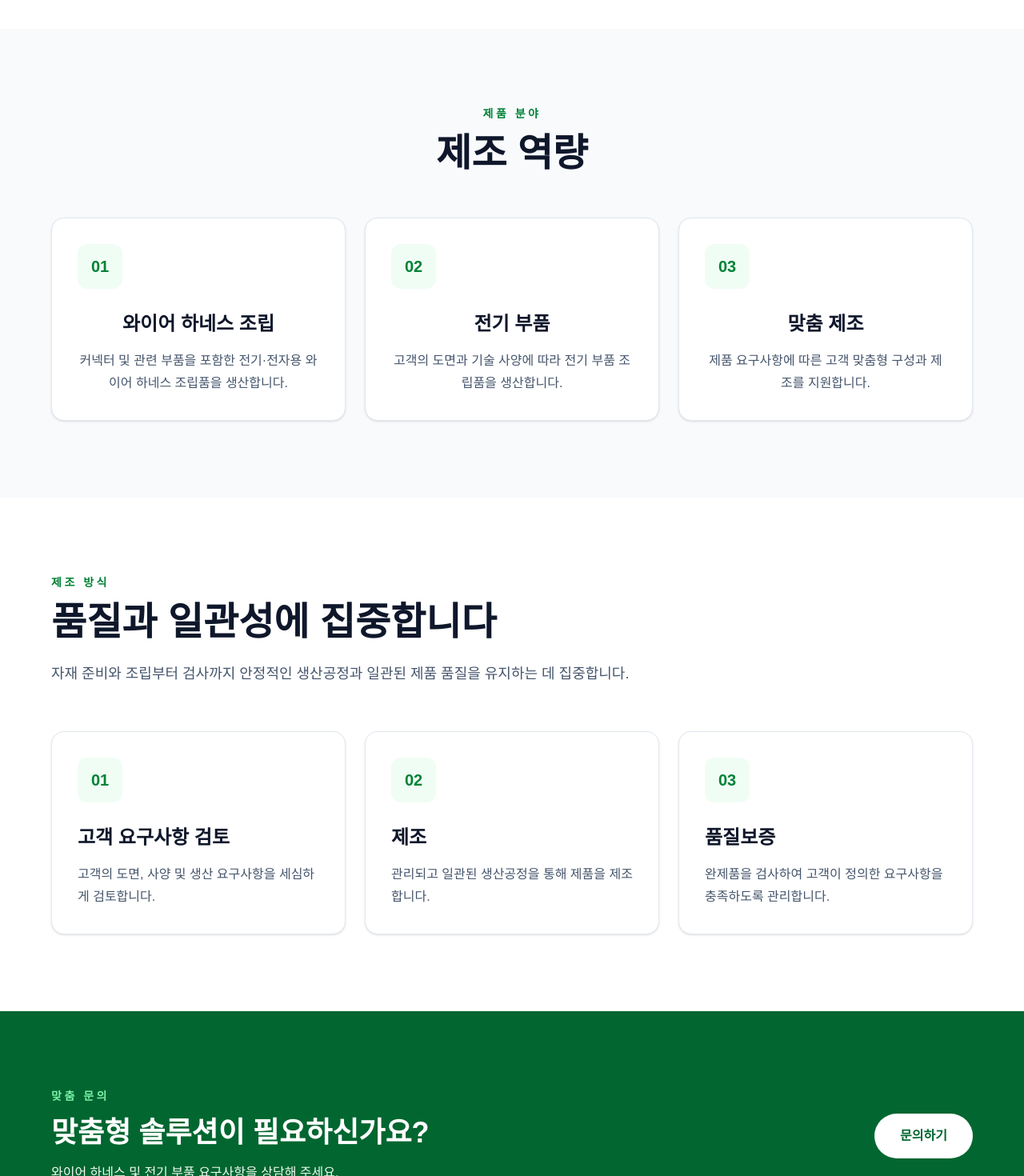
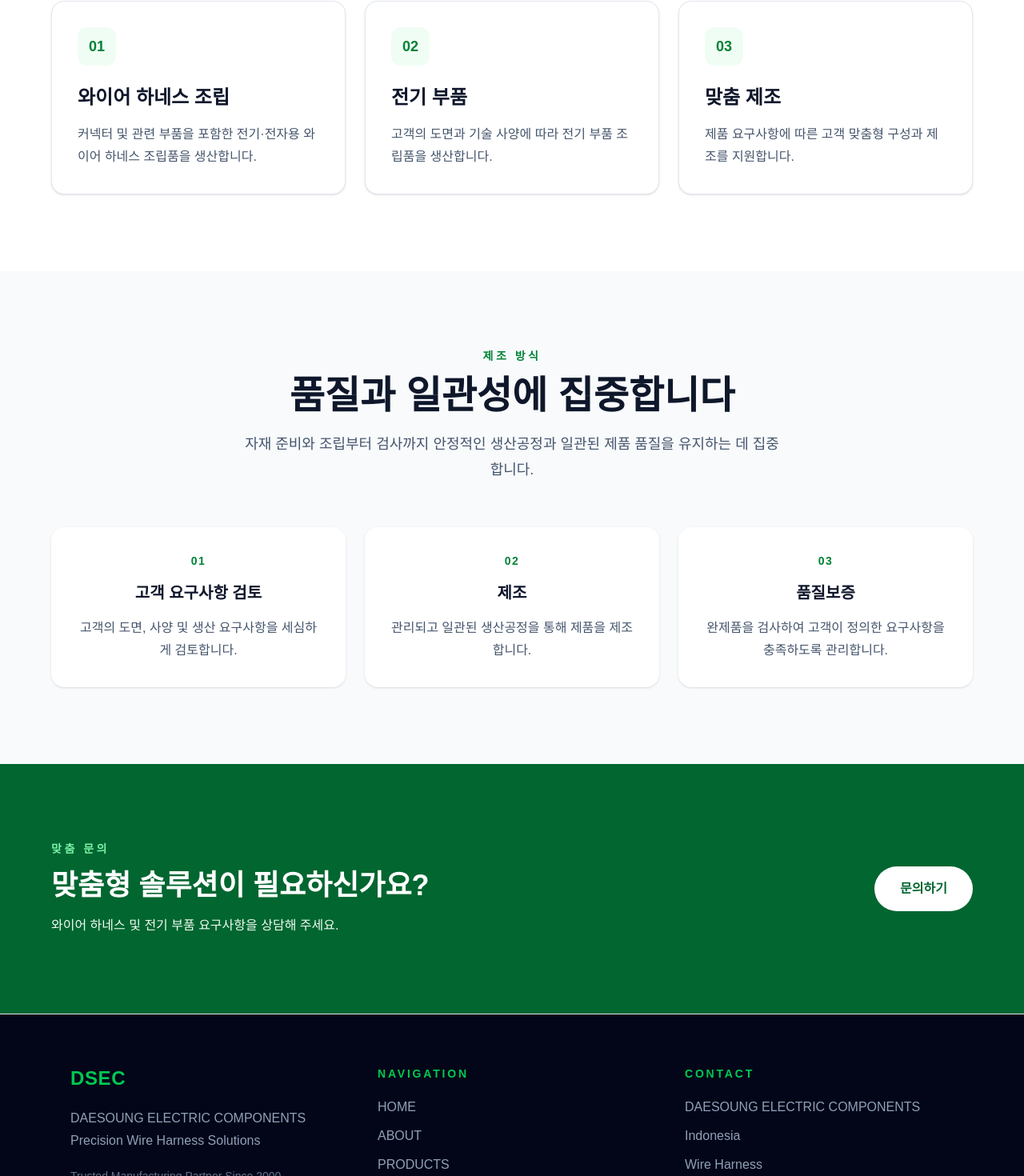
Before and after one commit to whatsupbro7/dsec-website, a Next.js app: page /ko/products in a window 1280 px wide. Shown: the part 1854-3324 px from the top of the page at 80% size. Built offline with nearby package versions, Linux system fonts and the light colour scheme.

Commit message:
Improve Korean products page presentation

```diff
--- a/app/ko/products/page.tsx
+++ b/app/ko/products/page.tsx
@@ -1,4 +1,10 @@
 export default function KoreanProducts() {
+  const highlights = [
+    { number: "01", title: "와이어 하네스 조립", text: "커넥터 및 관련 부품을 포함한 전기·전자용 와이어 하네스 조립품을 생산합니다." },
+    { number: "02", title: "전기 부품", text: "고객의 도면과 기술 사양에 따라 전기 부품 조립품을 생산합니다." },
+    { number: "03", title: "맞춤 제조", text: "제품 요구사항에 따른 고객 맞춤형 구성과 제조를 지원합니다." },
+  ];
+
   return (
     <main className="min-h-screen bg-white text-slate-800">
       <section className="bg-green-800 px-6 py-28 text-white md:py-32">
@@ -8,32 +14,65 @@ export default function KoreanProducts() {
           <p className="mt-8 max-w-2xl text-lg leading-8 text-green-50">대성전자는 고객의 요구사항과 제품 사양에 맞춘 와이어 하네스 및 전기 부품 솔루션을 제공합니다.</p>
         </div>
       </section>
+
       <section className="px-6 py-24">
         <div className="mx-auto max-w-6xl">
           <p className="text-sm font-semibold tracking-[0.25em] text-green-700">제품 포트폴리오</p>
           <h2 className="mt-4 text-4xl font-bold text-slate-900 md:text-5xl">실제 제품,<br />고객 요구사항에 맞춘 제조</h2>
           <p className="mt-6 max-w-3xl text-lg leading-8 text-slate-600">아래 제품은 대성전자에서 실제 생산하는 와이어 하네스 및 전기 부품입니다. 고객의 도면, 사양 및 적용 조건에 따라 맞춤 생산이 가능합니다.</p>
-          <div className="mt-14 overflow-hidden rounded-3xl border border-slate-200 bg-white p-3 shadow-xl"><img src="/images/products/products.png" alt="대성전자 실제 제품" className="h-auto w-full rounded-2xl object-contain" /></div>
+
+          <div className="mt-14 overflow-hidden rounded-[2rem] border border-slate-200 bg-slate-950 p-3 shadow-2xl md:p-5">
+            <div className="overflow-hidden rounded-[1.5rem] bg-white">
+              <img src="/images/products/products.png" alt="대성전자 실제 제품" className="h-auto w-full object-contain" />
+            </div>
+          </div>
           <p className="mt-5 text-center text-sm text-slate-500">대성전자 실제 제품 샘플</p>
+
+          <div className="mt-14 grid gap-6 md:grid-cols-3">
+            {highlights.map((item) => (
+              <div key={item.number} className="rounded-2xl border border-slate-200 bg-white p-8 shadow-sm transition hover:-translate-y-1 hover:shadow-lg">
+                <div className="flex h-12 w-12 items-center justify-center rounded-xl bg-green-50 text-lg font-bold text-green-700">{item.number}</div>
+                <h3 className="mt-6 text-2xl font-bold text-slate-900">{item.title}</h3>
+                <p className="mt-4 leading-7 text-slate-600">{item.text}</p>
+              </div>
+            ))}
+          </div>
         </div>
       </section>
+
       <section className="bg-slate-50 px-6 py-24">
         <div className="mx-auto max-w-6xl text-center">
-          <p className="text-sm font-semibold tracking-[0.25em] text-green-700">제품 분야</p>
-          <h2 className="mt-4 text-4xl font-bold text-slate-900 md:text-5xl">제조 역량</h2>
-          <div className="mt-14 grid gap-6 md:grid-cols-3"><Card n="01" title="와이어 하네스 조립" text="커넥터 및 관련 부품을 포함한 전기·전자용 와이어 하네스 조립품을 생산합니다." /><Card n="02" title="전기 부품" text="고객의 도면과 기술 사양에 따라 전기 부품 조립품을 생산합니다." /><Card n="03" title="맞춤 제조" text="제품 요구사항에 따른 고객 맞춤형 구성과 제조를 지원합니다." /></div>
+          <p className="text-sm font-semibold tracking-[0.25em] text-green-700">제조 방식</p>
+          <h2 className="mt-4 text-4xl font-bold text-slate-900 md:text-5xl">품질과 일관성에 집중합니다</h2>
+          <p className="mx-auto mt-5 max-w-2xl text-lg leading-8 text-slate-600">자재 준비와 조립부터 검사까지 안정적인 생산공정과 일관된 제품 품질을 유지하는 데 집중합니다.</p>
+          <div className="mt-14 grid gap-6 md:grid-cols-3">
+            <Card n="01" title="고객 요구사항 검토" text="고객의 도면, 사양 및 생산 요구사항을 세심하게 검토합니다." />
+            <Card n="02" title="제조" text="관리되고 일관된 생산공정을 통해 제품을 제조합니다." />
+            <Card n="03" title="품질보증" text="완제품을 검사하여 고객이 정의한 요구사항을 충족하도록 관리합니다." />
+          </div>
         </div>
       </section>
-      <section className="px-6 py-24">
-        <div className="mx-auto max-w-6xl">
-          <p className="text-sm font-semibold tracking-[0.25em] text-green-700">제조 방식</p>
-          <h2 className="mt-4 text-4xl font-bold text-slate-900 md:text-5xl">품질과 일관성에 집중합니다</h2>
-          <p className="mt-6 max-w-3xl text-lg leading-8 text-slate-600">자재 준비와 조립부터 검사까지 안정적인 생산공정과 일관된 제품 품질을 유지하는 데 집중합니다.</p>
-          <div className="mt-14 grid gap-6 md:grid-cols-3"><Card n="01" title="고객 요구사항 검토" text="고객의 도면, 사양 및 생산 요구사항을 세심하게 검토합니다." /><Card n="02" title="제조" text="관리되고 일관된 생산공정을 통해 제품을 제조합니다." /><Card n="03" title="품질보증" text="완제품을 검사하여 고객이 정의한 요구사항을 충족하도록 관리합니다." /></div>
+
+      <section className="bg-green-800 px-6 py-24 text-white">
+        <div className="mx-auto flex max-w-6xl flex-col gap-8 md:flex-row md:items-center md:justify-between">
+          <div>
+            <p className="text-sm font-semibold tracking-[0.25em] text-green-300">맞춤 문의</p>
+            <h2 className="mt-4 text-3xl font-bold md:text-4xl">맞춤형 솔루션이 필요하신가요?</h2>
+            <p className="mt-4 max-w-2xl leading-7 text-green-50">와이어 하네스 및 전기 부품 요구사항을 상담해 주세요.</p>
+          </div>
+          <a href="/ko/contact" className="inline-flex w-fit rounded-full bg-white px-8 py-4 font-semibold text-green-800 transition hover:bg-green-50">문의하기</a>
         </div>
       </section>
-      <section className="bg-green-800 px-6 py-24 text-white"><div className="mx-auto flex max-w-6xl flex-col gap-8 md:flex-row md:items-center md:justify-between"><div><p className="text-sm font-semibold tracking-[0.25em] text-green-300">맞춤 문의</p><h2 className="mt-4 text-3xl font-bold md:text-4xl">맞춤형 솔루션이 필요하신가요?</h2><p className="mt-4 max-w-2xl leading-7 text-green-50">와이어 하네스 및 전기 부품 요구사항을 상담해 주세요.</p></div><a href="/ko/contact" className="inline-flex w-fit rounded-full bg-white px-8 py-4 font-semibold text-green-800">문의하기</a></div></section>
     </main>
   );
 }
-function Card({ n, title, text }: { n: string; title: string; text: string }) { return <div className="rounded-2xl border border-slate-200 bg-white p-8 shadow-sm"><div className="flex h-14 w-14 items-center justify-center rounded-xl bg-green-50 text-xl font-bold text-green-700">{n}</div><h3 className="mt-7 text-2xl font-bold text-slate-900">{title}</h3><p className="mt-4 leading-7 text-slate-600">{text}</p></div>; }
+
+function Card({ n, title, text }: { n: string; title: string; text: string }) {
+  return (
+    <div className="rounded-2xl bg-white p-8 shadow-sm">
+      <p className="text-sm font-semibold tracking-widest text-green-700">{n}</p>
+      <h3 className="mt-4 text-xl font-bold text-slate-900">{title}</h3>
+      <p className="mt-4 leading-7 text-slate-600">{text}</p>
+    </div>
+  );
+}
```
